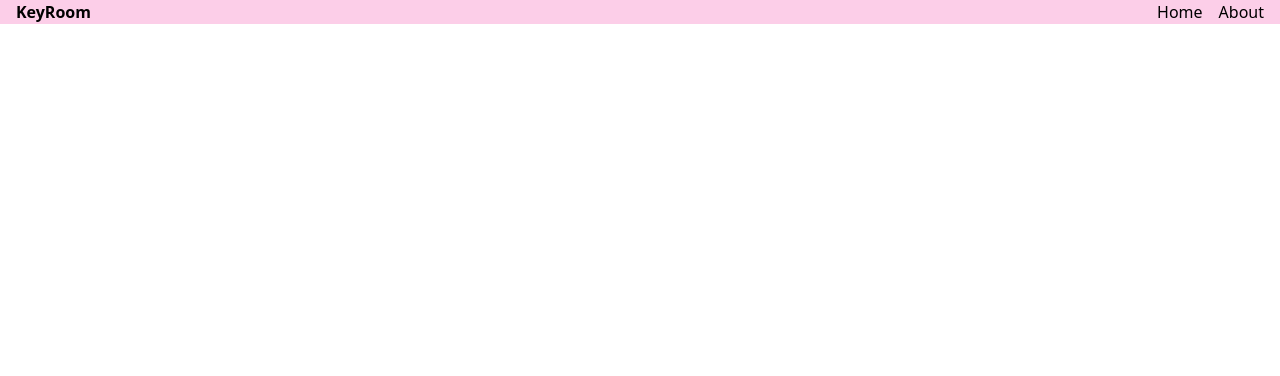
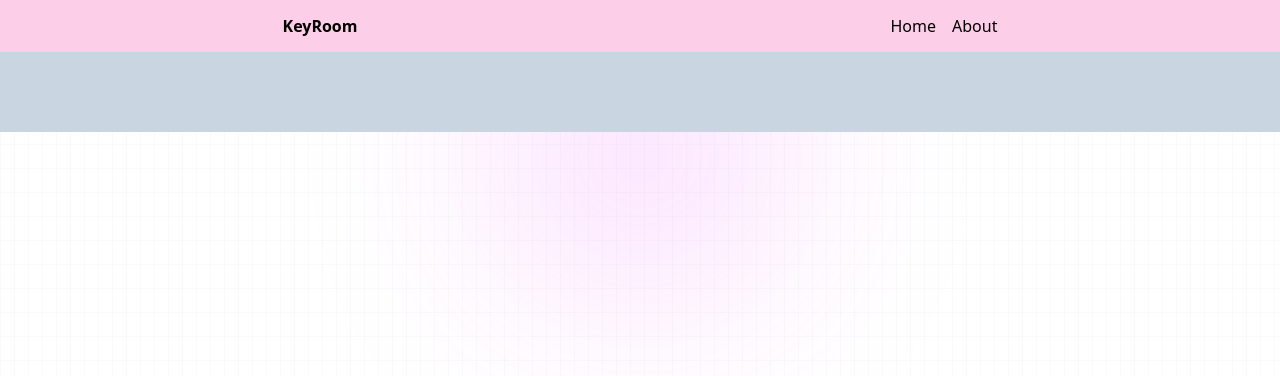
Before and after one commit to devmashud/KeyRoom-Password-Manager, a React (Vite) app: page / in a window 1280 px wide. Shown: the top 376 px of the page. Built offline with nearby package versions, Linux system fonts and the light colour scheme.

Commit message:
mananger componnent add and backgound add

```diff
--- a/src/App.jsx
+++ b/src/App.jsx
@@ -1,6 +1,7 @@
 import { useState } from 'react'
 import './App.css'
 import Navbar from './components/Navbar'
+import Manager from './components/Manager'
 
 function App() {
   const [count, setCount] = useState(0)
@@ -8,7 +9,7 @@ function App() {
   return (
     <>
      <Navbar/>
-
+     <Manager/>
     </>
   )
 }
--- /dev/null
+++ b/src/components/Manager.jsx
@@ -0,0 +1,23 @@
+import React from 'react'
+
+function Manager() {
+  return (
+<>
+<div class="absolute inset-0 -z-10 h-full w-full bg-white bg-[linear-gradient(to_right,#8080800a_1px,transparent_1px),linear-gradient(to_bottom,#8080800a_1px,transparent_1px)] bg-[size:14px_24px]"><div class="absolute left-0 right-0 top-0 -z-10 m-auto h-[310px] w-[310px] rounded-full bg-fuchsia-400 opacity-20 blur-[100px]"></div></div>
+
+<div className="container mx-auto ">
+
+<div className='text-white flex flex-col p-4 bg-slate-300'>
+    <input type="text" />
+    <div>
+        <input type="text" />
+        <input type="text" />
+    </div>
+</div>
+</div>
+
+</>
+  )
+}
+
+export default Manager
--- a/src/components/Navbar.jsx
+++ b/src/components/Navbar.jsx
@@ -2,12 +2,12 @@ import React from 'react'
 
 const Navbar = () => {
   return (
-    <nav className='flex items-center justify-between px-4 bg-pink-200 '>
+    <nav className='flex items-center justify-around px-4 bg-pink-200 h-13'>
         <div className="logo font-bold">KeyRoom</div>
         <ul>
             <li className='flex gap-4'>
-                <a href="/">Home</a>
-                <a href="/about">About</a>
+                <a className='hover:font-bold' href="/">Home</a>
+                <a className='hover:font-bold' href="/about">About</a>
             </li>
         </ul>
     </nav>
```
